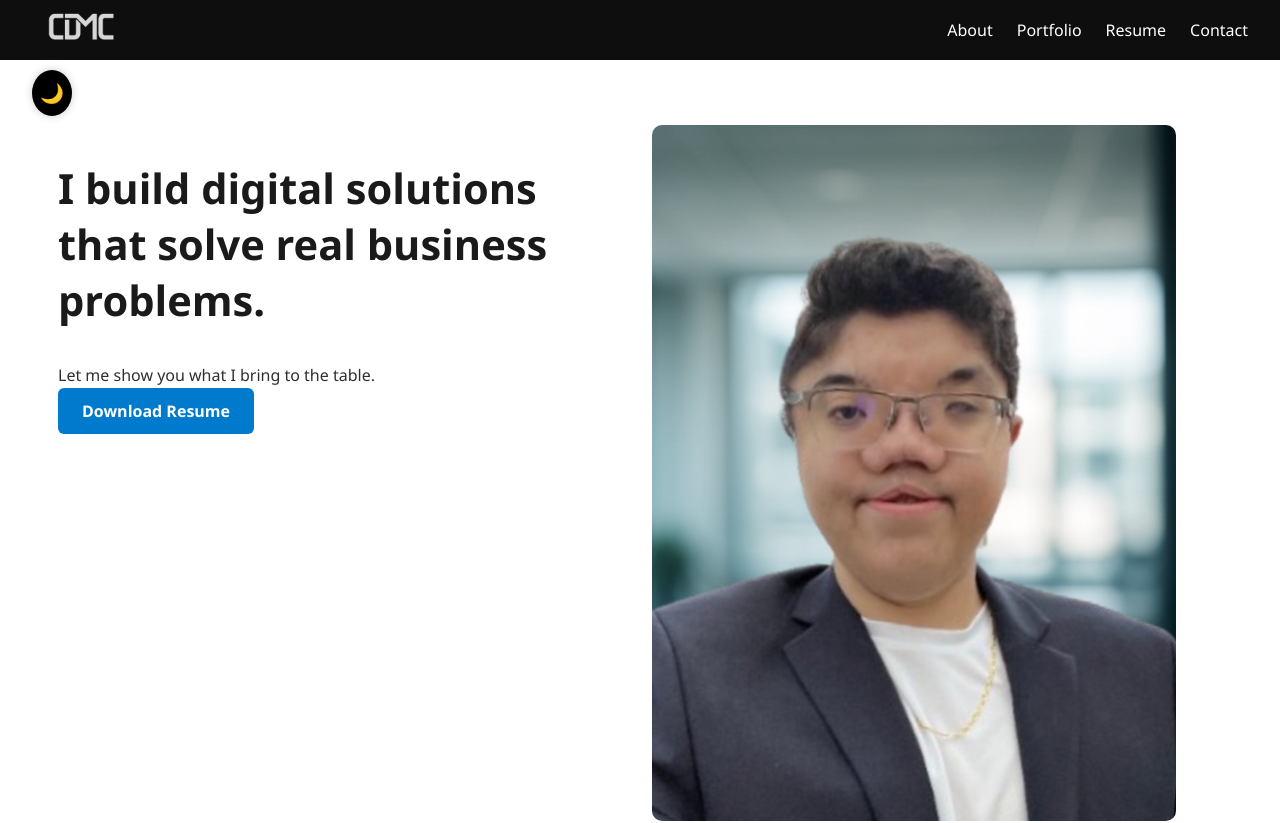
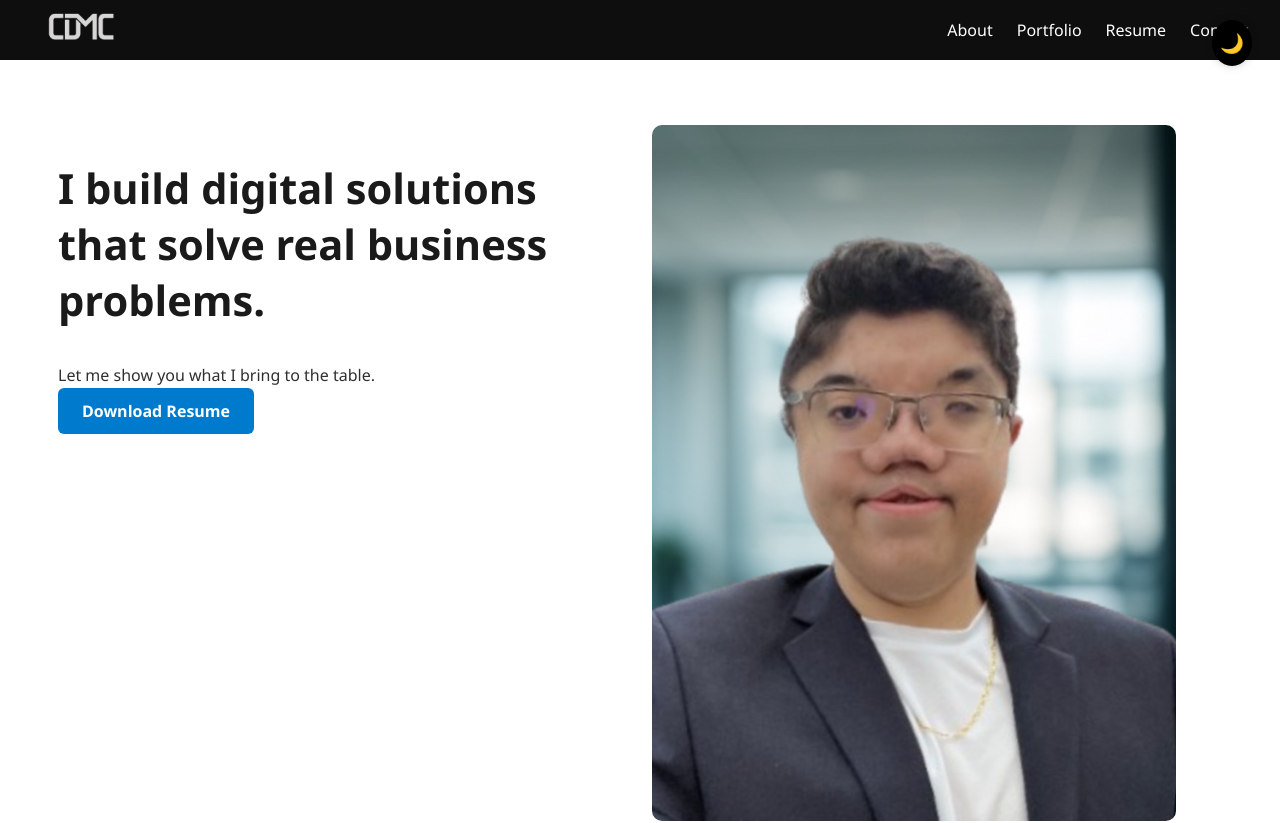
Before and after one commit to ChristianDMelendez/PersonalWebsite, a plain HTML site: page index.html in a window 1280 px wide. Shown: the top 823 px of the page. Drawn offline with Linux system fonts and the light colour scheme.

Commit message:
Update styles.css

```diff
--- a/assets/css/styles.css
+++ b/assets/css/styles.css
@@ -52,9 +52,9 @@ html.dark body {
 
 /* ✅ DARK MODE BUTTON: Left-aligned & tucked under navbar */
 .dark-toggle-wrapper {
-  position: absolute;
-  top: 70px;
-  left: 2rem;
+  position: fixed;
+  top: 1.25rem;
+  right: 1.75rem; /* Adjust this if needed */
   z-index: 999;
 }
 
```
